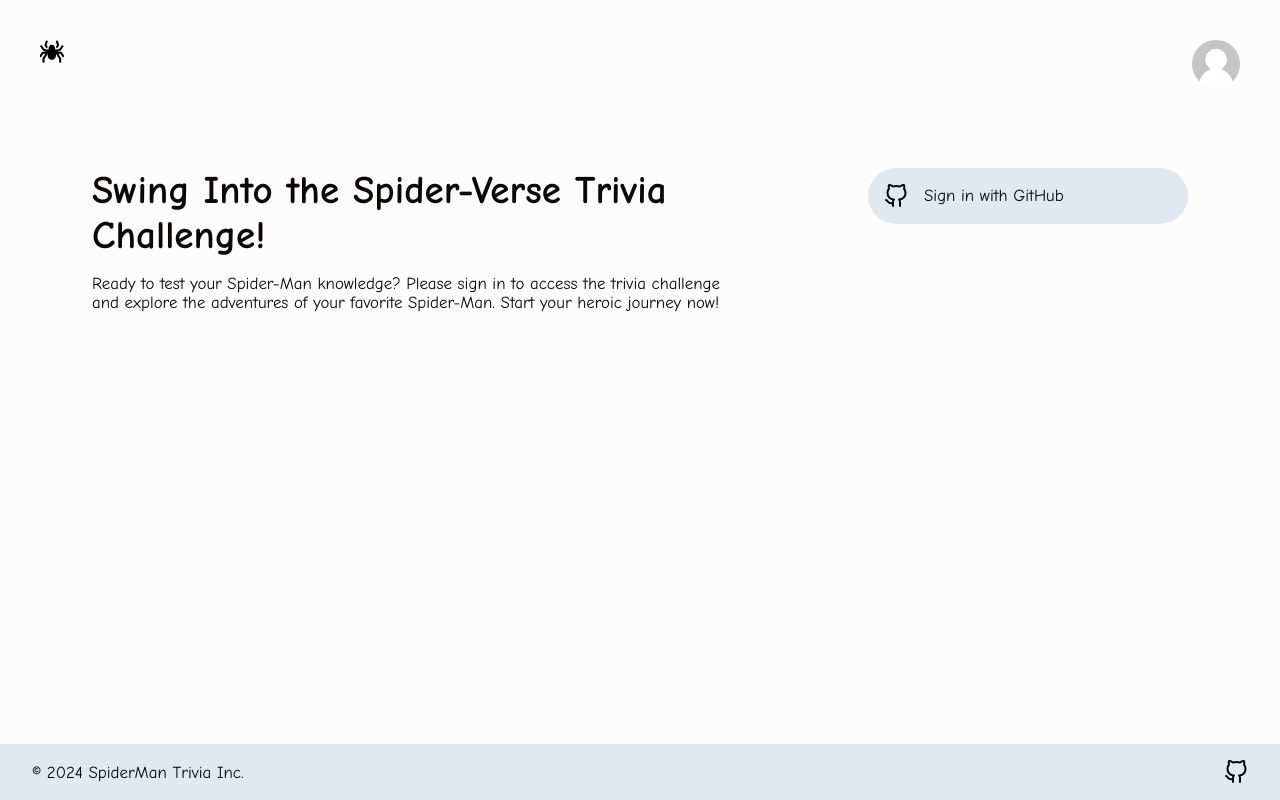
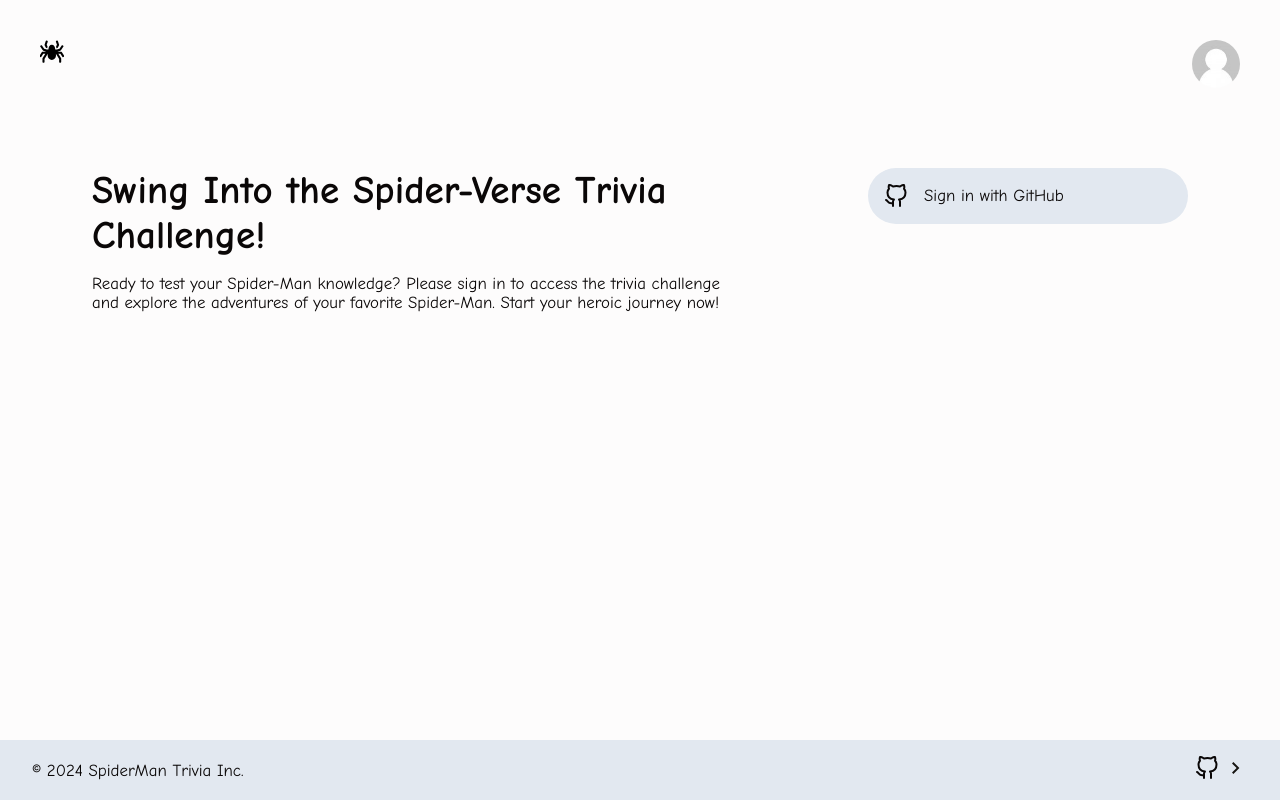
Before and after one commit to sudosf/Spiderman-Trivia-Inc, a website with bundled scripts: page frontend/index.html in a window 1280 px wide. Built offline with nearby package versions, Linux system fonts and the light colour scheme.

Commit message:
add link to source code (#39)
* add link to source code

* remove empty space

```diff
--- a/frontend/common/constants.js
+++ b/frontend/common/constants.js
@@ -3,6 +3,7 @@ import { escapeHTML } from './utils.js';
 export const Links = {
     serverBaseURL:
         'http://spiderman-trivia-api.eu-west-1.elasticbeanstalk.com/api',
+    SourceCode: 'https://github.com/Spiderman-Trivia-Inc/Spiderman-Trivia-Inc',
 };
 
 export const Icons = {
@@ -17,6 +18,7 @@ export const Icons = {
     signOut: 'assets/icons/signOut.svg',
     leaderboard: 'assets/icons/leaderboard.svg',
     tracking: 'assets/icons/tracking.svg',
+    external: 'assets/icons/external.svg',
 };
 
 export const Images = {
@@ -27,11 +29,14 @@ const rawUsername = localStorage.getItem('username') || "there";
 const username = escapeHTML(rawUsername);
 const authToken = localStorage.getItem('authToken');
 const signedIn = localStorage.getItem('signedIn') || "false";
-const profilePictureUrl = username === 'there' ? `assets/images/default-avatar.jpeg` : `https://github.com/${username}.png`;
+const profilePictureUrl =
+    username === 'there'
+        ? `assets/images/default-avatar.jpeg`
+        : `https://github.com/${username}.png`;
 
 export const User = {
     username,
     authToken,
     signedIn,
-    profilePictureUrl
-}
+    profilePictureUrl,
+};
--- a/frontend/components/footer.js
+++ b/frontend/components/footer.js
@@ -1,4 +1,4 @@
-import { Icons } from '../common/constants.js';
+import { Icons, Links } from '../common/constants.js';
 
 class Footer extends HTMLElement {
     connectedCallback() {
@@ -10,7 +10,10 @@ class Footer extends HTMLElement {
             SpiderMan Trivia Inc.
             </p>
 
-            <img class="github clickable" src=${Icons.github} alt='github'>
+            <a href=${Links.SourceCode} target="_blank">
+                <img class="github clickable" src=${Icons.github} alt='github'>
+                <img class="icon clickable" src=${Icons.external} alt='external_link'>
+            </a>
         </footer>
         `;
     }
--- a/frontend/css/style.css
+++ b/frontend/css/style.css
@@ -91,6 +91,10 @@ h6 {
 
 p {
     font-size: var(--step-0);
+}
+
+a {
+    text-decoration: none;
 }
 
 button,
```
Also changed, not shown: frontend/assets/icons/external.svg (added).
